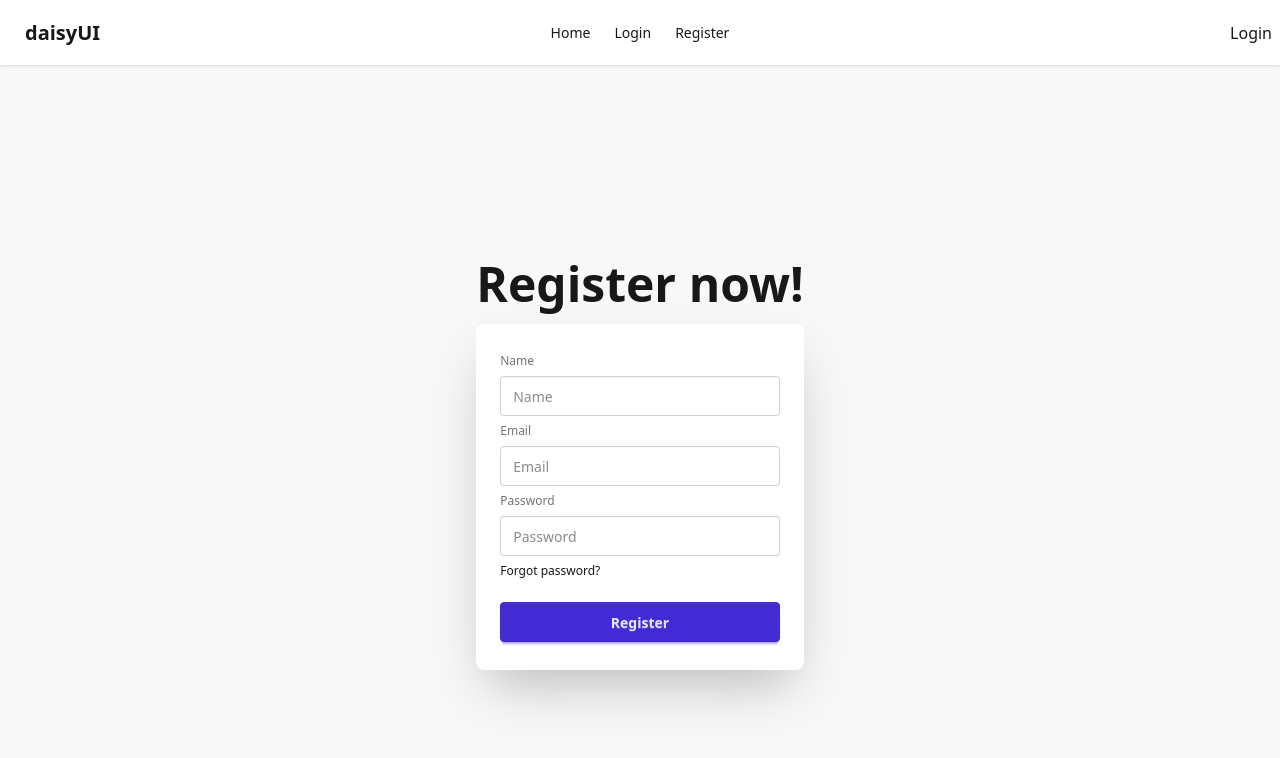
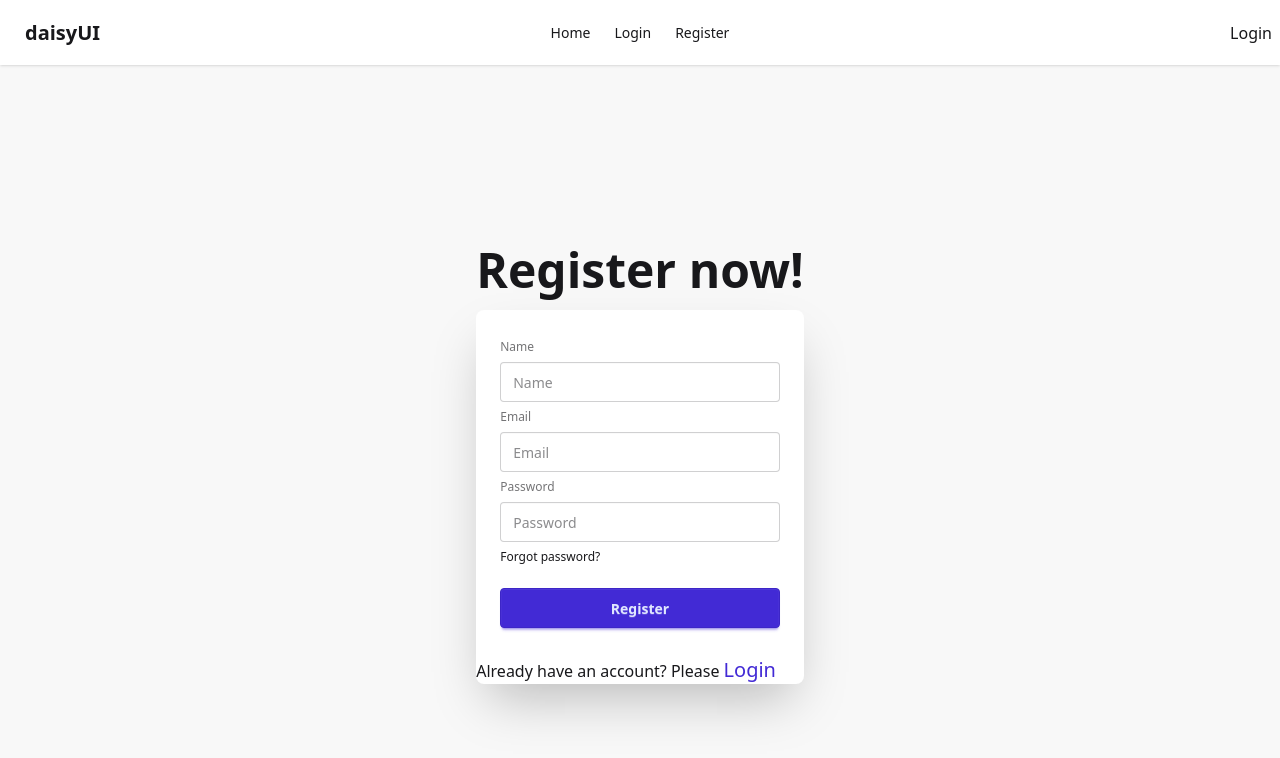
Before and after one commit to jnakht/auth-infinity-war-2.0, a React (Vite) app: page /register in a window 1280 px wide. Shown: the top 758 px of the page. Built offline with nearby package versions, Linux system fonts and the light colour scheme.

Commit message:
toggle between login and register

```diff
--- a/src/components/Login/Login.jsx
+++ b/src/components/Login/Login.jsx
@@ -1,5 +1,6 @@
 import { useContext } from "react";
 import { AuthContext } from "../Providers/AuthProvider";
+import { Link } from "react-router-dom";
 
 
 const Login = () => {
@@ -39,6 +40,7 @@
                         </fieldset>
                     </div>
                     </form>
+                    <p>New Here? Please <Link className="text-primary text-bold text-xl " to='/register'>Register</Link></p>
                 </div>
             </div>
         </div>
--- a/src/components/Register/Register.jsx
+++ b/src/components/Register/Register.jsx
@@ -1,5 +1,6 @@
 import { useContext } from "react";
 import { AuthContext } from "../Providers/AuthProvider";
+import { Link } from "react-router-dom";
 
 const Register = () => {
     const {createUser} = useContext(AuthContext);
@@ -40,6 +41,7 @@
                         </fieldset>
                     </div>
                     </form>
+                    <p>Already have an account? Please <Link className="text-primary text-bold text-xl " to='/login'>Login</Link></p>
                 </div>
             </div>
         </div>
```
